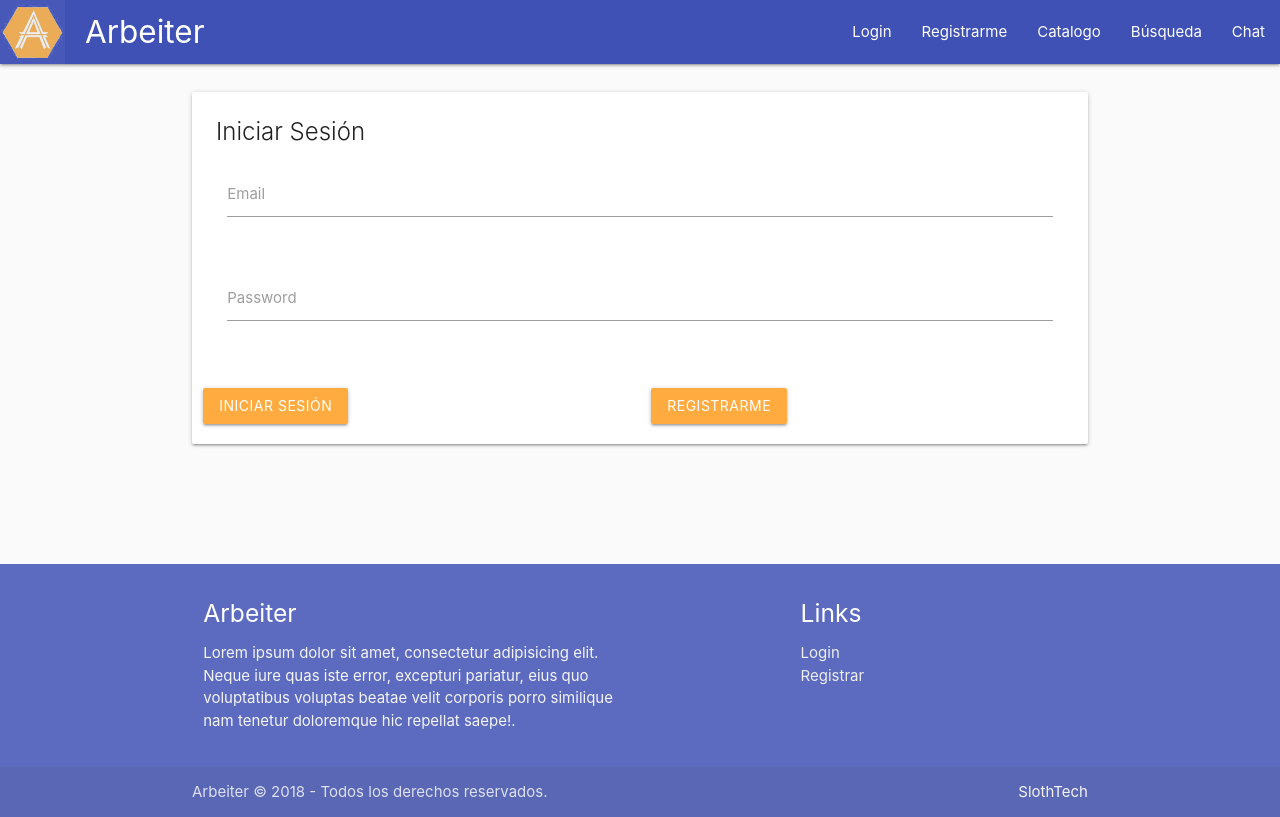
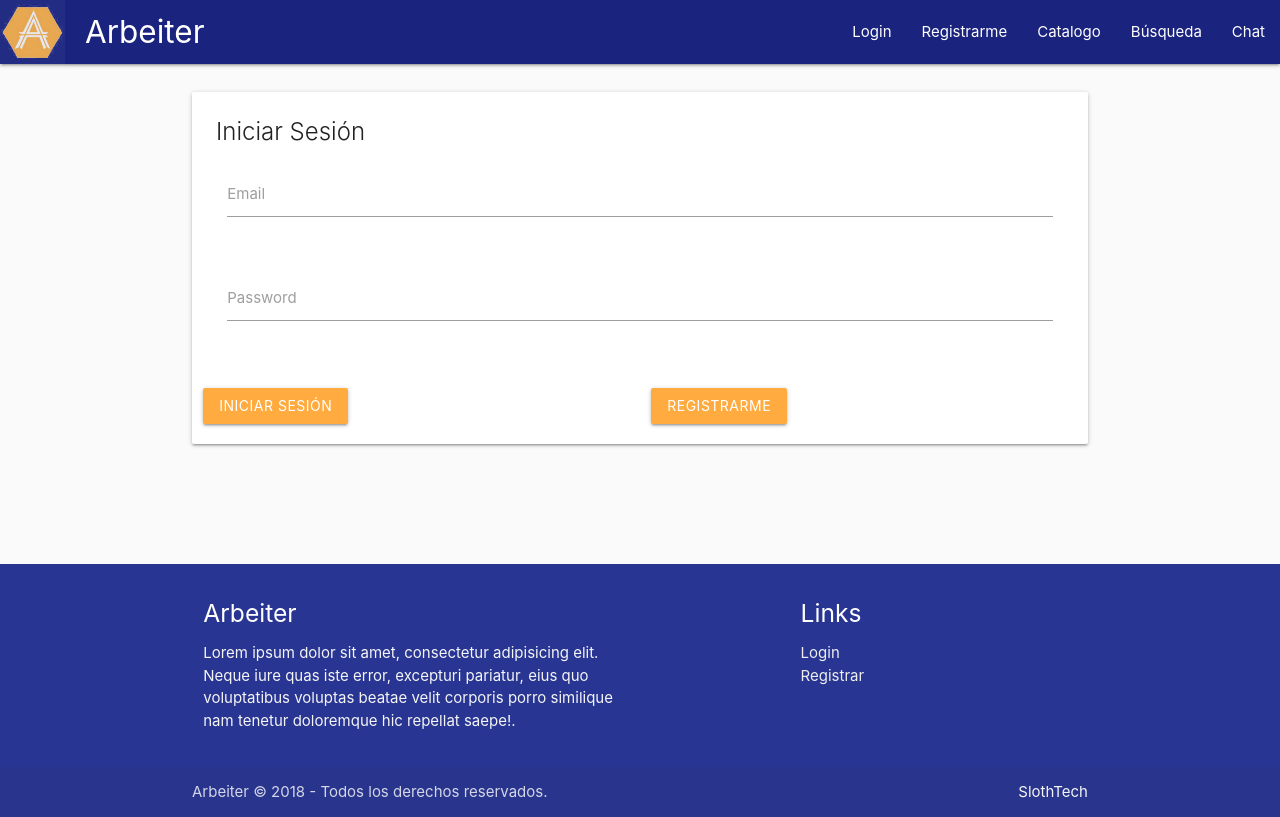
Before and after one commit to imjpfeliciano/arbeiter-client, a Vue app: page / in a window 1280 px wide. Built offline with nearby package versions, Linux system fonts and the light colour scheme.

Commit message:
darker color nav and footer

```diff
--- a/src/components/footer/footer.vue
+++ b/src/components/footer/footer.vue
@@ -1,5 +1,5 @@
 <template>
-  <footer class="page-footer indigo lighten-1">
+  <footer class="page-footer indigo darken-3">
     <div class="container">
       <div class="row">
         <div class="col l6 s12">
--- a/src/components/navbar/navbar.vue
+++ b/src/components/navbar/navbar.vue
@@ -1,6 +1,6 @@
 <template>
   <nav>
-    <div class="nav-wrapper indigo">
+    <div class="nav-wrapper indigo darken-4">
       <a href="/" class="brand-logo">
         <img :src="baseLogo">
         <span class="brand-name">Arbeiter</span>
```
